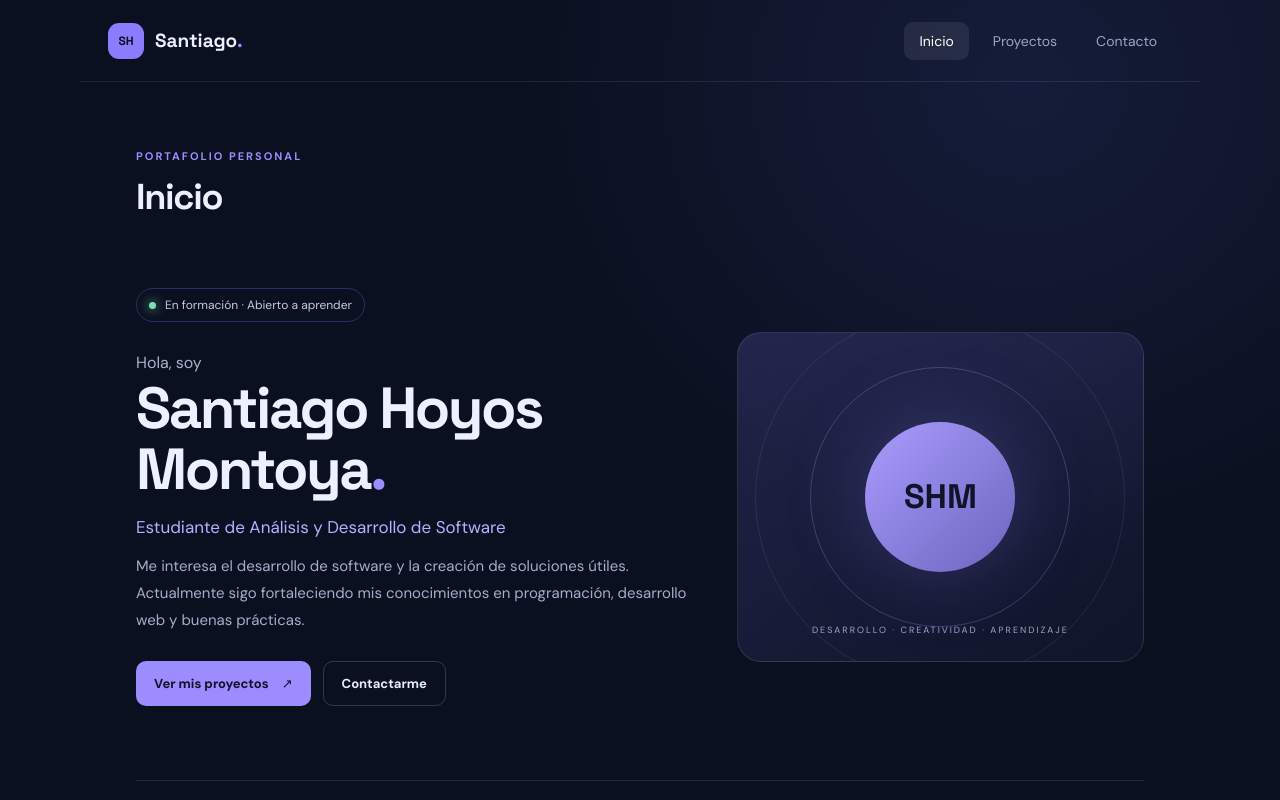
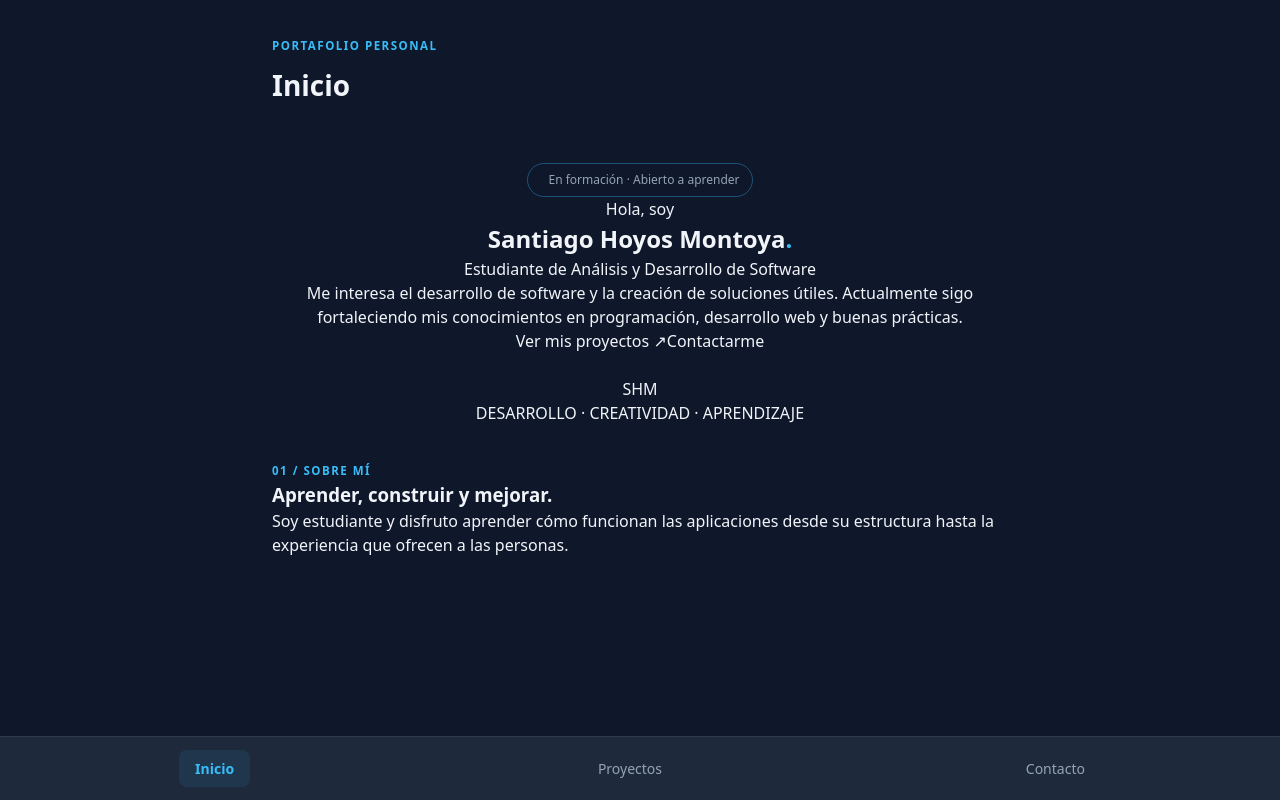
Before and after one commit to samtiago-hoyos/Portafolio, a React (Vite) app in the folder portafolio-santiago/: page / in a window 1280 px wide. Shown: the top 800 px of the page. Built offline with nearby package versions, Linux system fonts and the light colour scheme.

Commit message:
sugundo commit

```diff
--- a/portafolio-santiago/src/index.css
+++ b/portafolio-santiago/src/index.css
@@ -1,62 +1,96 @@
-@import url('https://fonts.googleapis.com/css2?family=DM+Sans:wght@400;500;600;700&family=Space+Grotesk:wght@400;500;600;700&display=swap');
+/* 1. Variables: valores reutilizables. Se conserva la paleta del profesor. */
+:root {
+  --color-fondo: #0f172a;
+  --color-superficie: #1e293b;
+  --color-texto: #f1f5f9;
+  --color-texto-suave: #94a3b8;
+  --color-acento: #38bdf8;
+  --espacio: 1rem;
+  --radio: 0.75rem;
+  --alto-nav: 4rem;
+  font-family: system-ui, 'Segoe UI', Roboto, sans-serif;
+  color: var(--color-texto);
+  background: var(--color-fondo);
+  font-synthesis: none;
+  text-rendering: optimizeLegibility;
+}
 
-:root{font-family:'DM Sans',sans-serif;color:#edf1ff;background:#0b1020;font-synthesis:none;text-rendering:optimizeLegibility;font-smooth:always;font-weight:400}
-*{box-sizing:border-box}
-body{margin:0;min-width:320px;min-height:100vh;background:radial-gradient(ellipse at 80% 8%,rgba(75,93,190,.16),transparent 35%),#0b1020}
-a{color:inherit;text-decoration:none}
-.navbar{height:82px;max-width:1120px;margin:auto;padding:0 28px;display:flex;align-items:center;justify-content:space-between;border-bottom:1px solid rgba(255,255,255,.08)}
-.brand{display:flex;align-items:center;gap:11px;font-family:'Space Grotesk';font-size:19px;font-weight:700}
-.brand-mark{display:grid;place-items:center;width:36px;height:36px;border-radius:11px;background:#8b7cff;color:#0b1020;font-size:12px}
-.brand-dot{color:#9b8cff}
-.navbar nav{display:flex;gap:9px}
-.navbar nav a{padding:10px 15px;color:#9ba5c2;font-size:14px;border-radius:9px;transition:.2s}
-.navbar nav a:hover,.navbar nav a.active{color:#fff;background:rgba(255,255,255,.08)}
-.screen{max-width:1064px;margin:0 auto;padding:62px 28px 76px;min-height:calc(100vh - 150px)}
-.section-heading{margin-bottom:34px}
-.eyebrow{color:#9b8cff;font-size:11px;font-weight:700;letter-spacing:2px}
-.section-heading h1,.not-found h1{font-family:'Space Grotesk';font-size:36px;margin:9px 0 0;letter-spacing:-1.3px}
-.hero{display:grid;grid-template-columns:1.15fr .85fr;gap:50px;align-items:center;padding:34px 0 74px}
-.availability{display:inline-flex;align-items:center;gap:9px;padding:8px 12px;border:1px solid rgba(139,124,255,.28);border-radius:30px;color:#c5c9e2;font-size:12px}
-.availability span{width:7px;height:7px;background:#7ee0b0;border-radius:50%;box-shadow:0 0 12px #7ee0b0}
-.intro{color:#aab2cc;margin:30px 0 5px}
-.hero h2{font-family:'Space Grotesk';font-size:clamp(38px,5vw,58px);line-height:1.06;letter-spacing:-2.5px;margin:0}
-.role{font-size:17px;color:#b7afff;margin:15px 0}
-.hero-description,.about-strip p,.page-lead{color:#a5aec8;line-height:1.8;font-size:15px;max-width:590px}
-.hero-actions{display:flex;gap:12px;flex-wrap:wrap;margin-top:27px}
-.button{display:inline-flex;align-items:center;gap:13px;padding:13px 18px;border-radius:10px;font-size:13px;font-weight:700;transition:.2s}
-.button:hover{transform:translateY(-2px)}
-.button-primary{background:#9b8cff;color:#111329}
-.button-secondary{border:1px solid rgba(255,255,255,.17);color:#e9eaff}
-.profile-card{height:330px;position:relative;display:grid;place-items:center;overflow:hidden;border:1px solid rgba(255,255,255,.1);border-radius:24px;background:linear-gradient(145deg,rgba(139,124,255,.18),rgba(31,42,77,.2))}
-.profile-avatar{z-index:1;width:150px;height:150px;border-radius:50%;display:grid;place-items:center;background:linear-gradient(135deg,#a99cff,#6c65bd);color:#111329;font-family:'Space Grotesk';font-weight:700;font-size:34px;box-shadow:0 0 80px rgba(139,124,255,.25)}
-.profile-orbit{position:absolute;border:1px solid rgba(177,166,255,.25);border-radius:50%;width:260px;height:260px}
-.orbit-two{width:370px;height:370px;border-color:rgba(177,166,255,.12)}
-.profile-caption{position:absolute;bottom:25px;color:#9da7c5;font-size:9px;letter-spacing:2px}
-.about-strip{border-top:1px solid rgba(255,255,255,.1);padding-top:28px;display:grid;grid-template-columns:1fr 1fr;gap:35px}
-.about-strip h3{font-family:'Space Grotesk';font-size:23px;margin:12px 0}
-.about-strip p{margin:0}
-.page-lead{margin:-12px 0 30px}
-.project-grid{display:grid;grid-template-columns:repeat(2,minmax(0,1fr));gap:18px}
-.project-card{padding:25px;border:1px solid rgba(255,255,255,.1);border-radius:16px;background:rgba(255,255,255,.035);transition:.2s}
-.project-card:hover{border-color:rgba(155,140,255,.55);transform:translateY(-3px)}
-.project-topline{display:flex;align-items:center;justify-content:space-between}
-.project-icon{display:grid;place-items:center;width:39px;height:39px;border-radius:11px;background:rgba(155,140,255,.15);color:#b8adff;font-size:22px}
-.project-type{font-size:11px;color:#9da7c5}
-.project-card h2{font-family:'Space Grotesk';font-size:20px;margin:22px 0 9px}
-.project-card p{font-size:13px;line-height:1.75;color:#a5aec8;min-height:70px}
-.tag-list{display:flex;gap:7px;flex-wrap:wrap;padding:0;margin:20px 0 0;list-style:none}
-.tag{font-size:10px;padding:6px 9px;border-radius:20px;background:rgba(155,140,255,.12);color:#c4bcff}
-.note{font-size:12px;color:#8791ad;line-height:1.6;margin-top:22px}
-.contact-panel{display:grid;grid-template-columns:1fr 1fr;gap:40px;padding:32px;border:1px solid rgba(255,255,255,.1);border-radius:18px;background:rgba(255,255,255,.035)}
-.contact-panel h2{font-family:'Space Grotesk';font-size:29px;line-height:1.2;margin:14px 0}
-.contact-links{display:flex;flex-direction:column;gap:12px}
-.contact-links a{padding:18px;border:1px solid rgba(255,255,255,.1);border-radius:12px;display:flex;flex-direction:column;gap:8px;overflow-wrap:anywhere}
-.contact-links a:hover{border-color:#9b8cff}
-.contact-links span{font-size:11px;color:#9da7c5}
-.contact-links strong{font-size:13px}
-.not-found{min-height:70vh;display:flex;flex-direction:column;align-items:flex-start;justify-content:center;max-width:1064px;padding:50px 28px;margin:auto}
-.not-found h1{font-size:clamp(34px,5vw,54px)}
-.not-found p{color:#a5aec8;margin:8px 0 25px}
-.footer{border-top:1px solid rgba(255,255,255,.08);padding:22px;text-align:center;color:#77819d;font-size:11px}
-@media(max-width:700px){.navbar{padding:0 18px;height:72px}.navbar nav{gap:0}.navbar nav a{padding:9px 10px;font-size:12px}.screen{padding:42px 20px 55px}.hero{grid-template-columns:1fr;gap:30px;padding:10px 0 48px}.profile-card{height:250px}.about-strip,.contact-panel{grid-template-columns:1fr;gap:18px}.project-grid{grid-template-columns:1fr}.section-heading h1{font-size:31px}}
-@media(max-width:390px){.brand{font-size:16px;gap:7px}.navbar nav a{padding:8px 7px;font-size:11px}}
+/* 2. Normalización */
+* {
+  margin: 0;
+  padding: 0;
+  box-sizing: border-box;
+}
+
+/* 3. Estilos base */
+html { min-width: 320px; }
+body {
+  min-width: 320px;
+  min-height: 100vh;
+  font-family: system-ui, 'Segoe UI', Roboto, sans-serif;
+  background-color: var(--color-fondo);
+  color: var(--color-texto);
+  line-height: 1.5;
+}
+a { color: inherit; text-decoration: none; }
+
+/* 4. Navegación: se adapta al componente Navbar del proyecto. */
+.navbar {
+  position: fixed;
+  z-index: 10;
+  bottom: 0;
+  left: 0;
+  width: 100%;
+  min-height: var(--alto-nav);
+  padding: 0.35rem 1rem;
+  background-color: var(--color-superficie);
+  border-top: 1px solid rgba(255,255,255,.08);
+  display: flex;
+  justify-content: space-around;
+  align-items: center;
+  gap: 0.5rem;
+}
+.brand { display: none; }
+.brand-mark, .brand-dot { color: var(--color-acento); }
+.navbar nav { display: flex; justify-content: space-around; align-items: center; gap: .35rem; width: 100%; }
+.navbar nav a, .nav-link {
+  color: var(--color-texto-suave);
+  text-decoration: none;
+  font-size: .875rem;
+  padding: .5rem 1rem;
+  border-radius: .5rem;
+}
+.navbar nav a:hover, .navbar nav a.active, .nav-link.active {
+  color: var(--color-acento);
+  background: rgba(56,189,248,.09);
+  font-weight: 700;
+}
+
+/* 5. Pantalla: contenedor común de cada página. */
+.screen {
+  min-height: 100vh;
+  max-width: 48rem;
+  margin: 0 auto;
+  padding: 2rem var(--espacio) calc(var(--alto-nav) + 2rem);
+}
+.section-heading { margin-bottom: 2rem; }
+.eyebrow { color: var(--color-acento); font-size: .72rem; font-weight: 700; letter-spacing: 1.5px; }
+.section-heading h1, .not-found h1 {
+  font-size: 1.75rem;
+  margin-top: .5rem;
+  margin-bottom: var(--espacio);
+}
+
+/* 6. Inicio: hero, presentación y avatar. */
+.hero { text-align: center; padding: 1.5rem 0 2rem; display: grid; gap: 1.5rem; }
+.hero-copy { min-width: 0; }
+.availability {
+  display: inline-flex;
+  align-items: center;
+  gap: .5rem;
+  padding: .45rem .75rem;
+  border: 1px solid rgba(56,189,248,.35);
+  border-radius: 2rem;
+  color: var(--color-texto-suave);
+  font-size: .75rem;
+}
```
